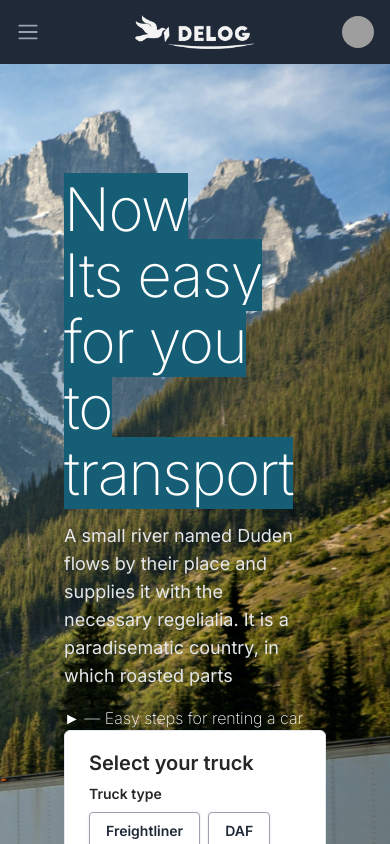
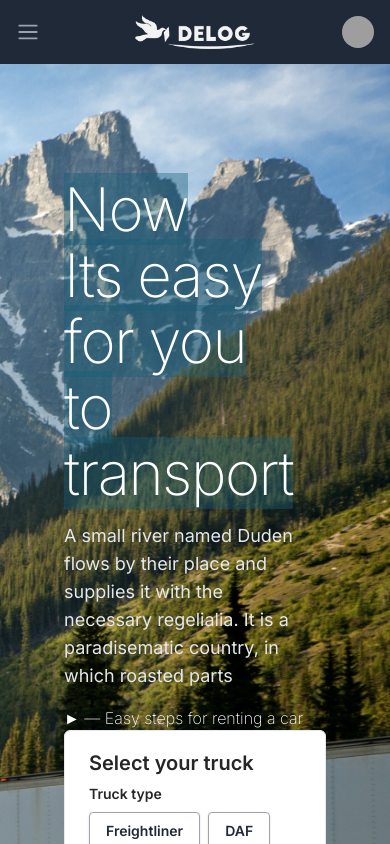
Before and after one commit to bekzodnj/next-landing, a Next.js app: page / in a window 390 px wide. Shown: the top 844 px of the page. Built offline with nearby package versions, Linux system fonts and the light colour scheme; grey boxes are pictures that could not be loaded.

Commit message:
added github repo

```diff
--- a/components/FeaturesAccordion.tsx
+++ b/components/FeaturesAccordion.tsx
@@ -25,7 +25,7 @@ export default function FeaturesAccordion() {
           //   width={300}
           //   height={200}
           //   placeholder="blur"
-          className="w-1/2"
+          className="w-full sm:w-1/2"
         />
 
         <div id="accordion" className="w-full">
--- a/components/Header.tsx
+++ b/components/Header.tsx
@@ -19,7 +19,7 @@ export default function Header() {
         <div className="container mt-28 flex flex-col gap-x-14 lg:flex-row">
           <div id="hero-text" className="w-full text-white">
             <h2 className="mb-4 text-6xl font-extralight leading-[1.1] tracking-tight text-white">
-              <span className="bg-cyan-800 sm:bg-inherit">
+              <span className="bg-cyan-800 bg-opacity-40 sm:bg-inherit">
                 Now <br /> Its easy for you <br />
                 to transport
               </span>
--- a/components/Nav.tsx
+++ b/components/Nav.tsx
@@ -11,6 +11,7 @@ const navigation = [
   { name: "Incoterms", href: "#", current: false },
   { name: "Contacts", href: "#", current: false },
   { name: "Distance Calculator", href: "#", current: false },
+  { name: "Hello", href: "#", current: false },
 ];
 
 function classNames(...classes: string[]) {
```
